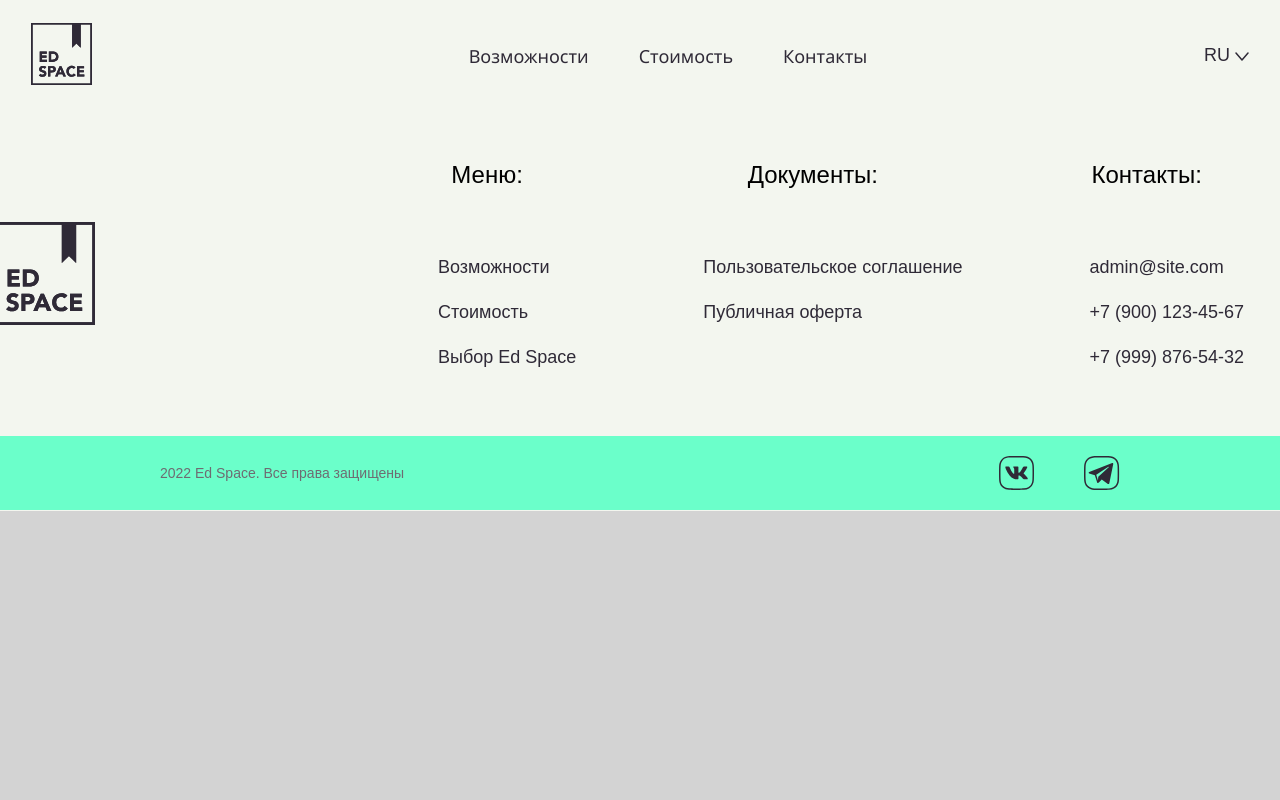
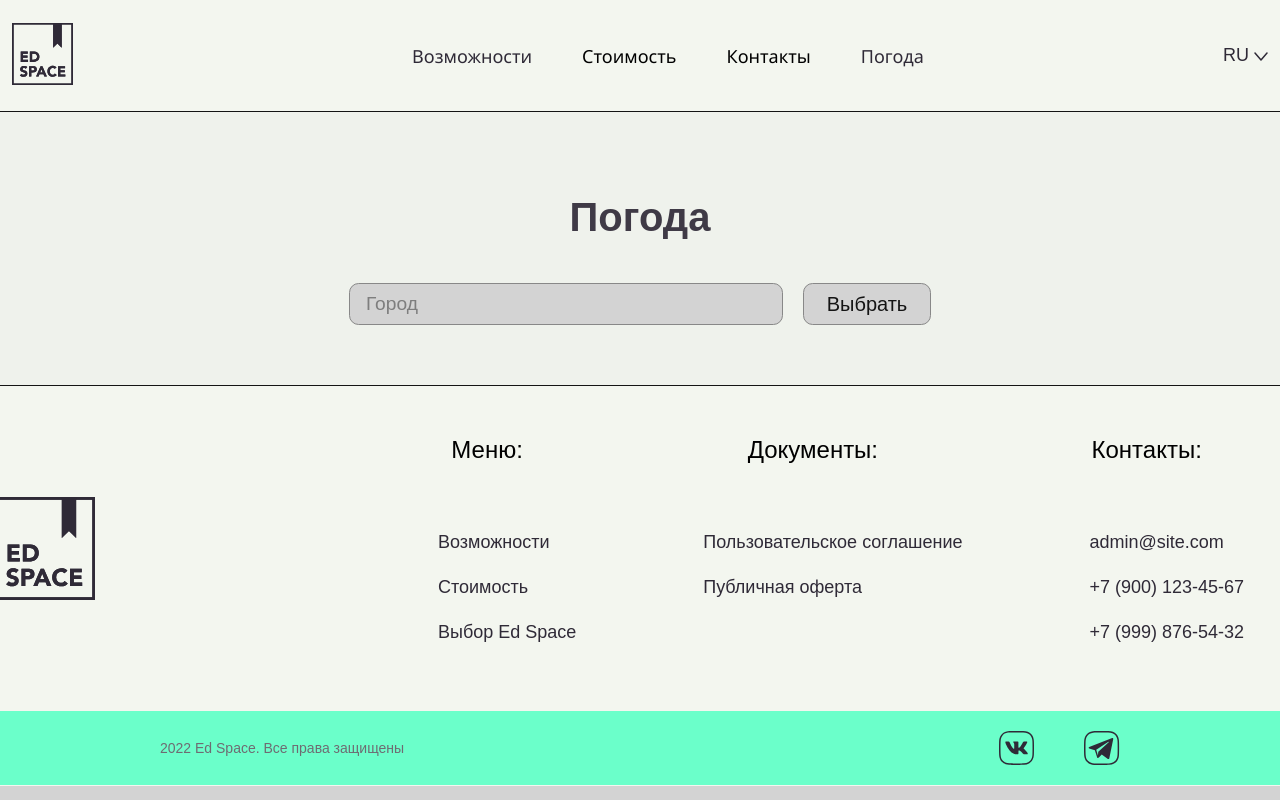
Before and after one commit to Alex-N-1985/React-Final, a React (Create React App) app: page /weather in a window 1280 px wide. Shown: the top 800 px of the page. Built offline with nearby package versions, Linux system fonts and the light colour scheme.

Commit message:
обновление результатов

```diff
--- a/src/App.js
+++ b/src/App.js
@@ -7,6 +7,7 @@ import Header from './components/Header/header';
 import Footer from './components/Footer/Footer';
 import Possibs from './pages/Possibs';
 import Possib from './pages/Possib';
+import WeatherPage from './pages/Weatherpage';
 
 export const MainContext = createContext({});
 
@@ -21,6 +22,7 @@ function App() {
         <Route path="/" element={<Home/>} />
         <Route path="/possibs" element={<Possibs/>} />
         <Route path='/possib/:name' element={<Possib/>} />
+        <Route path='/weather' element={<WeatherPage/>} />
       </Routes>
       <Footer/>
     </div>
--- a/src/components/Header/header.css
+++ b/src/components/Header/header.css
@@ -20,10 +20,13 @@ header {
     gap: 50px;
 }
 
-.hmenu li a {
+.hmenu li {
     font-family: 'Segoe UI', Tahoma, Geneva, Verdana, sans-serif;
     font-size: 18px;
     font-weight: 500;
+}
+
+.hmenu li a {
     color: #2F2A37;
     text-decoration: none;
 }
--- a/src/components/Header/header.jsx
+++ b/src/components/Header/header.jsx
@@ -9,8 +9,9 @@ const Header = () => {
         <div className="hlogo"><NavLink to="/"><img src={headLogo} alt="" /></NavLink></div>
         <ul className="hmenu">
             <li><NavLink to="/possibs">Возможности</NavLink></li>
-            <li><a href="">Стоимость</a></li>
-            <li><a href="">Контакты</a></li>
+            <li>Стоимость</li>
+            <li>Контакты</li>
+            <li><NavLink to="/weather">Погода</NavLink></li>
         </ul>
         <div className="langsel">
             RU <img src={langVector} alt="" />
--- /dev/null
+++ b/src/components/weather/weather.css
@@ -0,0 +1,44 @@
+.weather {
+    display: flex;
+    flex-direction: column;
+    justify-content: flex-start;
+    align-items: center;
+    width: 1455px;
+    padding: 50px;
+    background-color: #F3F6EF;
+    opacity: 0.9;
+    border: 1px solid black;
+}
+
+.weather h2 {
+    font-family: Arial, Helvetica, sans-serif;
+    font-size: 40px;
+    font-weight: 700;
+    color: #2F2A37;
+}
+
+.weather__input {
+    display: flex;
+    justify-content: center;
+    gap: 20px;
+    /* border: 1px solid black; */
+    padding: 10px;
+}
+
+.weather__input input {
+    height: 2rem;
+    width: 25rem;
+    padding: 0.25rem 1rem;
+    font-size: 1.2rem;
+    background-color: lightgray;
+    border: 1px solid gray;
+    border-radius: 0.6rem;
+}
+
+.weather__input button {
+    width: 8rem;
+    font-size: 1.25rem;
+    background-color: lightgray;
+    border: 1px solid gray;
+    border-radius: 0.6rem;
+}
--- /dev/null
+++ b/src/components/weather/weather.jsx
@@ -0,0 +1,17 @@
+import { useState } from "react";
+import "./weather.css";
+
+const Weather = () => {
+    const [cityName, setCityName] = useState("");
+
+    return <section className="weather">
+        <h2>Погода</h2>
+        <div className="weather__input">
+            <input type="text" name = "city" placeholder="Город" value={cityName}
+            onChange={(e) => setCityName(e.target.value)} />
+            <button>Выбрать</button>
+        </div>
+    </section>
+}
+
+export default Weather;
--- /dev/null
+++ b/src/pages/Weatherpage.jsx
@@ -0,0 +1,10 @@
+import "../App.css"
+import Weather from './../components/weather/weather';
+
+const WeatherPage = () => {
+    return <main className="App">
+        <Weather/>
+    </main>
+}
+
+export default WeatherPage;
```
Also changed, not shown: src/assets/datas/weatherdata.json (added, +15 -0 lines), src/components/weather/weathercard.jsx (added).
